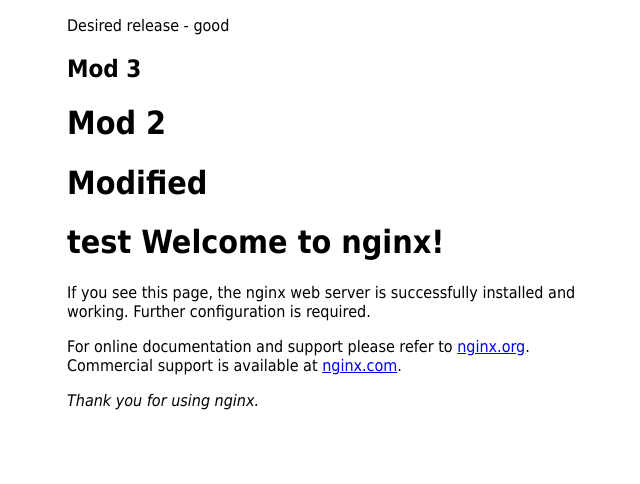
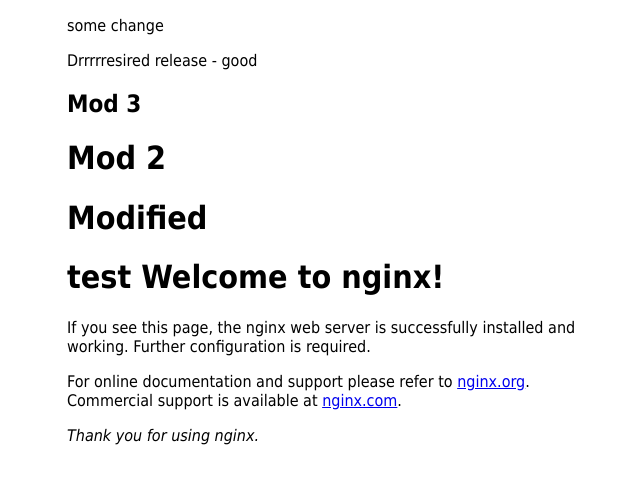
Before and after one commit to andy-codes/test, a plain HTML site: page index.html in a window 1280 px wide. Shown: the whole page, without its empty margins (293-933 px from the left). Drawn offline with Linux system fonts and the light colour scheme.

Commit message:
another change from featuer-good

```diff
--- a/index.html
+++ b/index.html
@@ -11,8 +11,8 @@
 </style>
 </head>
 <body>
-
-<p>Desired release - good</p>
+<p>some change</p>
+<p>Drrrrresired release - good</p>
 <h2>Mod 3</h2>
 <h1>Mod 2</h2>
 <h1>Modified</h1>
```
